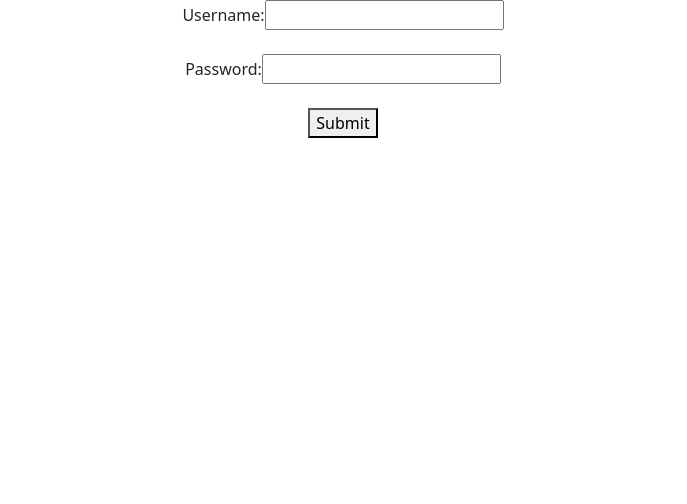
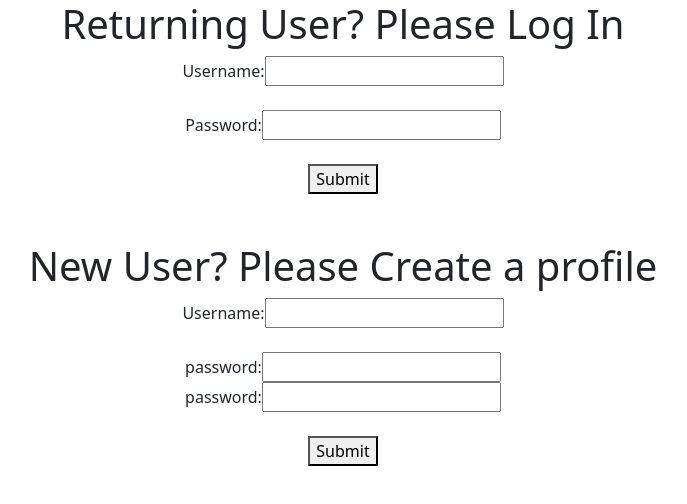
Before and after one commit to hyochung301/17155_4, a React (Create React App) app in the folder FE/: page / in a window 1280 px wide. Shown: the top 504 px of the page, without its empty margins (297-984 px from the left). Built offline with nearby package versions, Linux system fonts and the light colour scheme.

Commit message:
Added New UI Components for New Users to register, also added code to connect to back end and register that user if they properly confirm their passwords

```diff
--- a/FE/src/components/React-Router/LogInPages.js
+++ b/FE/src/components/React-Router/LogInPages.js
@@ -14,6 +14,11 @@ function LogInPage() {
     const [password, setPassword] = useState(' ');
     const [isCorrect, setIsCorrect] = useState(true);
     const [CorrectPass, GetCorrectPass] = useState(' ');
+    const [Newusername, setNewUsername] = useState(' ');
+    const [Newpassword, setNewPassword] = useState(' ');
+    const [confirmNewpassword, setconfirmNewPassword] = useState(' ');
+    const [passwordsMatch, setPasswordsMatch] = useState(true);
+    const [UserAlreadyExists, setUserAlreadyExists] = useState(true);
 
     // Function to handle username input change
     const handleUsernameChange = (value) => {
@@ -25,7 +30,23 @@ function LogInPage() {
         setPassword(value);
     };
 
-    // Function to handle form submission
+        // Function to handle new username input change
+        const handleNewUsernameChange = (value) => {
+            setNewUsername(value);
+        };
+
+        // Function to handle new password input change
+        const handleNewPasswordChange = (value) => {
+            setNewPassword(value);
+        };
+
+        // Function to handle confirm password input change
+        const handleConfirmPasswordChange = (value) => {
+            setconfirmNewPassword(value);
+        };
+
+
+
 // Function to handle form submission
 const handleSubmit = async (e) => {
     // Send username and password elsewhere
@@ -36,7 +57,7 @@ const handleSubmit = async (e) => {
     const response = await fetch("/login", {
         method: "POST",
         headers: {"Content-Type": "application/json"},
-        body: JSON.stringify({username, password})
+        body: JSON.stringify({userID:username, password:password})
     });
 
     // Parse the response as JSON
@@ -53,12 +74,50 @@ const handleSubmit = async (e) => {
     }
     else{
         setIsCorrect(false);
-        console.log("Incorrect");
+        console.log("User Already Exists");
     }
 
 
+};
 
-    // Check if the password is correct
+// Function to handle new user form submission
+const handleNewUserSubmit = async (e) => {
+    // Send username and password elsewhere and confirmation of password
+    console.log("Username:", Newusername);
+    console.log("Password:", Newpassword);
+    console.log("Confirm Password:", confirmNewpassword);
+
+    //check to see if the two passwords don't match
+    if (Newpassword !== confirmNewpassword){
+        console.log("Passwords do not match");
+        setPasswordsMatch(false);
+        return;
+    }
+
+    // Make a POST request to /NewUser with the username and password
+    const response = await fetch("/register", {
+        method: "POST",
+        headers: {"Content-Type": "application/json"},
+        body: JSON.stringify({userID:Newusername, password:Newpassword})
+    });
+
+    // Parse the response as JSON
+    const data = await response.json();
+    console.log(data);
+    if (data.status === "success" ){
+
+        // setUserLoggedIn(username);
+        console.log("New User was added");
+        navigate(`/projectManagement/${Newusername}`);
+
+
+
+    }
+    else{
+        setUserAlreadyExists(false);
+        console.log("User Already Exists");
+    }
+
 
 };
 
@@ -66,6 +125,10 @@ const handleSubmit = async (e) => {
 
 
     return (
+        <>
+        <center>
+            <h1>Returning User? Please Log In</h1>
+        </center>
         <div className='LogIn'>
             <Form
                 text='Username:'
@@ -87,6 +150,40 @@ const handleSubmit = async (e) => {
                 {/* </Link> */}
             </center>
         </div>
+        <br />
+        <br />
+        <center>
+            <h1>New User? Please Create a profile</h1>
+        </center>
+        <div className='NewUser'>
+        <Form
+                text='Username:'
+                label='Enter Your Username'
+                onChange={handleNewUsernameChange} // Pass the change handler function
+            />
+            <br />
+            <Form
+                text='password:'
+                label='Enter Your Password'
+                onChange={handleNewPasswordChange} // Pass the change handler function
+            />
+                        <Form
+                text='password:'
+                label='Confirm Your Password'
+                onChange={handleConfirmPasswordChange} // Pass the change handler function
+            />
+            <br />
+            <center>
+                {/* <Link to={"/LogInAttempt/"+username+"/"+password}> */}
+                <button onClick={handleNewUserSubmit}>Submit</button>
+                {!(passwordsMatch) && <><br></br> <center><p>Passwords Do Not Match, Pls Try Again</p></center> </>}
+                {!(UserAlreadyExists) && <><br></br> <center><p>User Already Exists, Pls Try Again</p></center> </>}
+                {/* </Link> */}
+            </center>
+
+
+        </div>
+        </>
     );
 }
 
```
